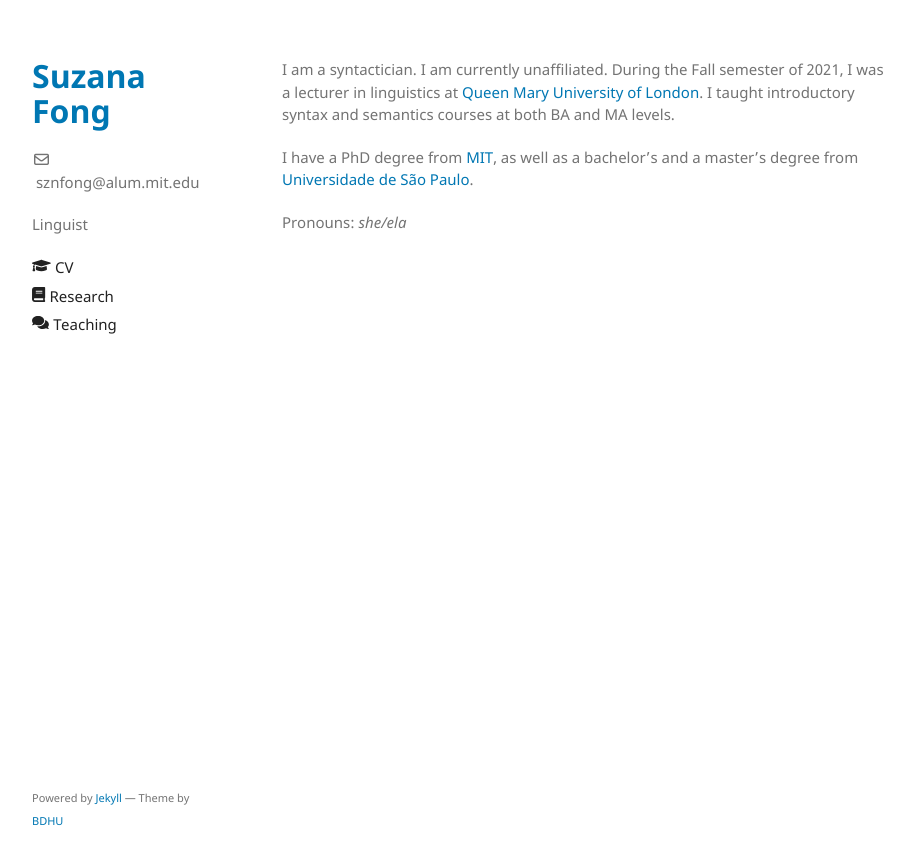
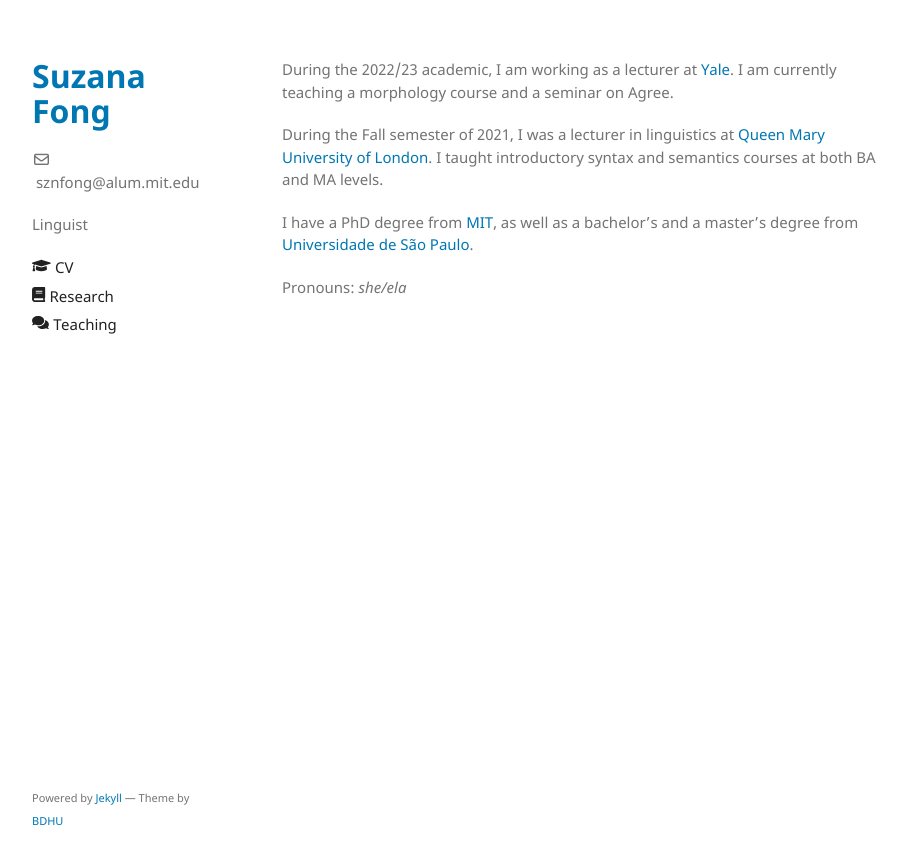
Before and after one commit to sznfng/sznfng.github.io, a Jekyll site: the page built from index.md, in a window 1280 px wide. Shown: the top 865 px of the page, without its empty margins (178-1092 px from the left). Built offline with Jekyll 4.4.1, drawn with Linux system fonts in a browser that asks for light colours.

Commit message:
Update index.md

```diff
--- a/index.md
+++ b/index.md
@@ -2,7 +2,9 @@
 layout: default
 ---
 
-I am a syntactician. I am currently unaffiliated. During the Fall semester of 2021, I was a lecturer in linguistics at [Queen Mary University of London](https://www.qmul.ac.uk/sllf/linguistics/). I taught introductory syntax and semantics courses at both BA and MA levels.
+During the 2022/23 academic, I am working as a lecturer at [Yale](https://ling.yale.edu/). I am currently teaching a morphology course and a seminar on Agree.
+
+During the Fall semester of 2021, I was a lecturer in linguistics at [Queen Mary University of London](https://www.qmul.ac.uk/sllf/linguistics/). I taught introductory syntax and semantics courses at both BA and MA levels.
 
 I have a PhD degree from [MIT](https://linguistics.mit.edu/), as well as a bachelor's and a master's degree from [Universidade de São Paulo](https://linguistica.fflch.usp.br/).
 
```
